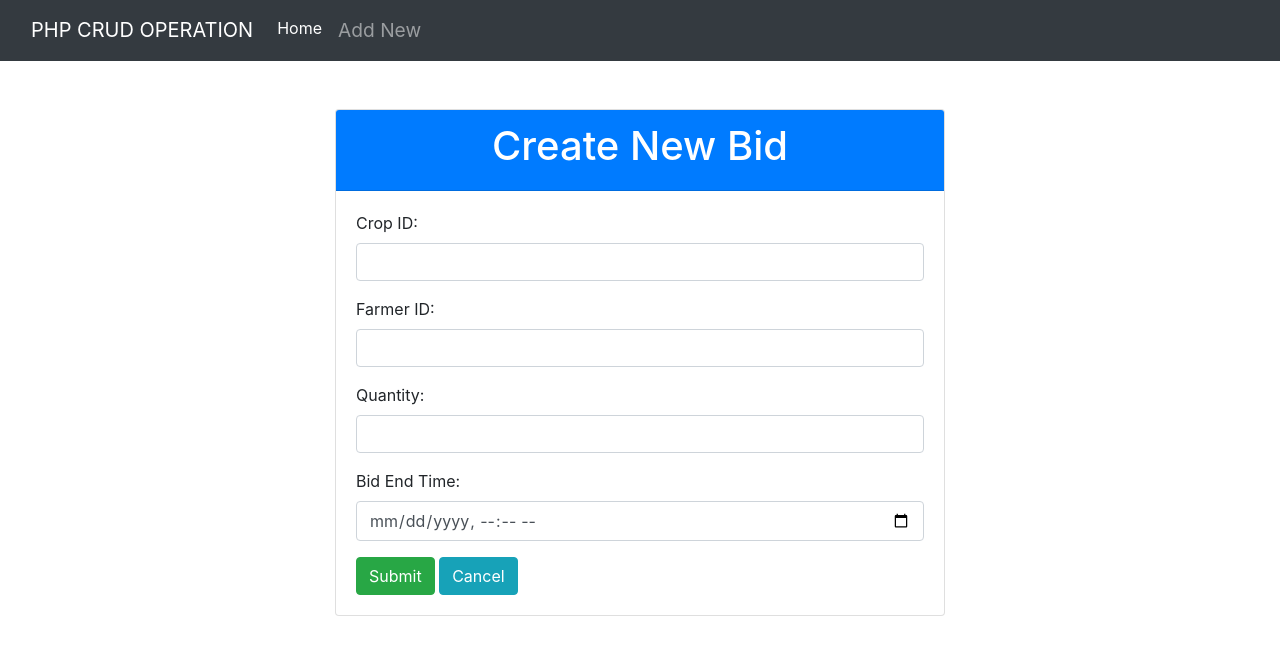
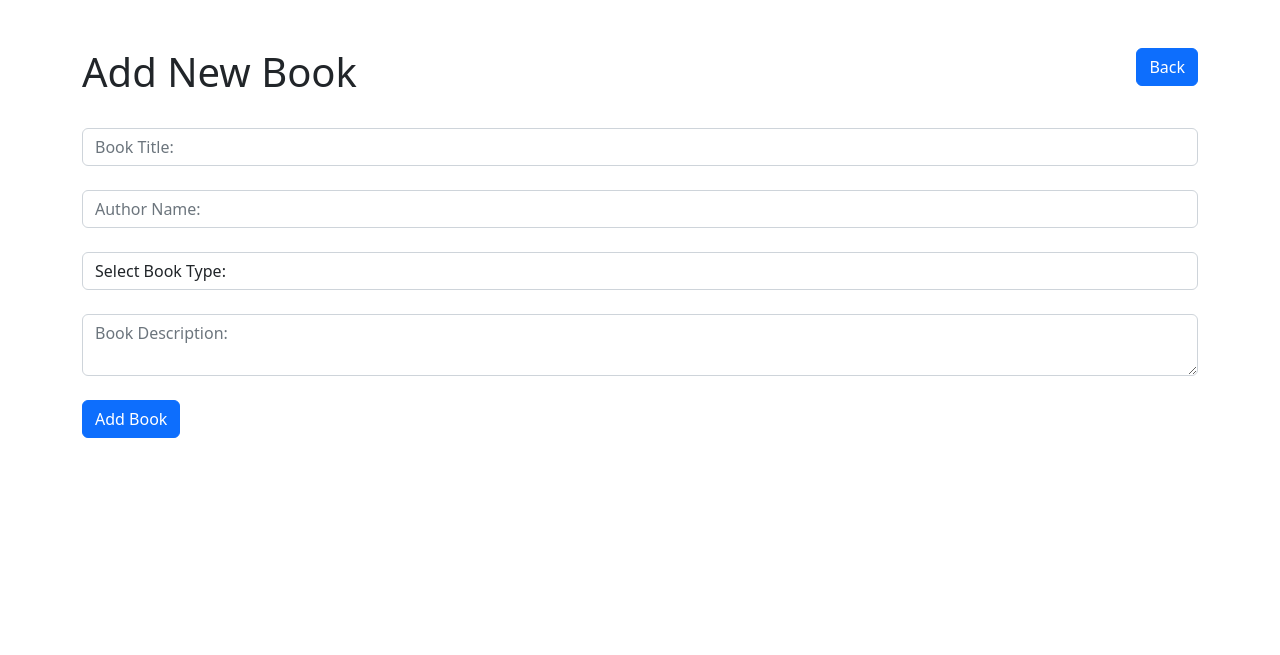
Before and after one commit to nur303/-Market-Information-System-for-Farmers, a PHP site: page /create.php in a window 1280 px wide. Shown: the top 655 px of the page. Run offline with PHP 8.4, Linux system fonts and the light colour scheme; some libraries are stand-ins or nearby versions.

Commit message:
Add files via upload

```diff
--- a/create.php
+++ b/create.php
@@ -1,80 +1,46 @@
-<?php
-    include "connection.php";
-
-    if(isset($_POST['submit'])){
-        // Validate input
-        if(!empty($_POST['crop_id']) && !empty($_POST['farmer_id']) && !empty($_POST['quantity']) && !empty($_POST['bid_end_time'])) {
-            // Use prepared statement to prevent SQL injection
-            $stmt = $conn->prepare("INSERT INTO crud1 (crop_id, farmer_id, quantity, bid_end_time) VALUES (?, ?, ?, ?)");
-            $stmt->bind_param("ssis", $_POST['crop_id'], $_POST['farmer_id'], $_POST['quantity'], $_POST['bid_end_time']);
-
-            if($stmt->execute()) {
-                header("Location: index.php");
-                exit;
-            } else {
-                echo "Error: " . $stmt->error;
-            }
-            $stmt->close();
-        } else {
-            echo "<div class='alert alert-danger'>All fields are required!</div>";
-        }
-    }
-?>
 <!DOCTYPE html>
-<html>
+<html lang="en">
 <head>
-    <title>CRUD - Create</title>
-    <meta name="viewport" content="width=device-width, initial-scale=1">
-    <link rel="stylesheet" href="https://maxcdn.bootstrapcdn.com/bootstrap/4.0.0/css/bootstrap.min.css">
-    <script src="https://ajax.googleapis.com/ajax/libs/jquery/3.3.1/jquery.min.js"></script>
-    <script src="https://cdnjs.cloudflare.com/ajax/libs/popper.js/1.12.9/umd/popper.min.js"></script>
-    <script src="https://maxcdn.bootstrapcdn.com/bootstrap/4.0.0/js/bootstrap.min.js"></script>
+    <meta charset="UTF-8">
+    <meta http-equiv="X-UA-Compatible" content="IE=edge">
+    <meta name="viewport" content="width=device-width, initial-scale=1.0">
+    <link rel="stylesheet" href="https://cdn.jsdelivr.net/npm/bootstrap@5.2.2/dist/css/bootstrap.min.css" integrity="sha384-Zenh87qX5JnK2Jl0vWa8Ck2rdkQ2Bzep5IDxbcnCeuOxjzrPF/et3URy9Bv1WTRi" crossorigin="anonymous">
+    <title>Add New Book</title>
 </head>
 <body>
-    <nav class="navbar navbar-expand-lg navbar-dark bg-dark">
-        <div class="container-fluid">
-            <a class="navbar-brand" href="index.php">PHP CRUD OPERATION</a>
-            <div class="collapse navbar-collapse" id="navbarNav">
-                <ul class="navbar-nav">
-                    <li class="nav-item">
-                        <a class="nav-link active" aria-current="page" href="index.php">Home</a>
-                    </li>
-                    <li class="nav-item">
-                        <a class="nav-link" href="create.php"><span style="font-size:larger;">Add New</span></a>
-                    </li>
-                </ul>
+    <div class="container my-5">
+    <header class="d-flex justify-content-between my-4">
+            <h1>Add New Book</h1>
+            <div>
+            <a href="index.php" class="btn btn-primary">Back</a>
             </div>
-        </div>
-    </nav>
-    <div class="col-lg-6 m-auto">
-        <form method="post">
-            <br><br>
-            <div class="card">
-                <div class="card-header bg-primary">
-                    <h1 class="text-white text-center">Create New Bid</h1>
-                </div>
-                <div class="card-body">
-                    <div class="form-group">
-                        <label>Crop ID:</label>
-                        <input type="text" name="crop_id" class="form-control" required>
-                    </div>
-                    <div class="form-group">
-                        <label>Farmer ID:</label>
-                        <input type="text" name="farmer_id" class="form-control" required>
-                    </div>
-                    <div class="form-group">
-                        <label>Quantity:</label>
-                        <input type="number" name="quantity" class="form-control" required>
-                    </div>
-                    <div class="form-group">
-                        <label>Bid End Time:</label>
-                        <input type="datetime-local" name="bid_end_time" class="form-control" required>
-                    </div>
-                    <button class="btn btn-success" type="submit" name="submit">Submit</button>
-                    <a class="btn btn-info" href="index.php">Cancel</a>
-                </div>
+        </header>
+
+        <form action="process.php" method="post">
+            <div class="form-elemnt my-4">
+                <input type="text" class="form-control" name="title" placeholder="Book Title:">
+            </div>
+            <div class="form-elemnt my-4">
+                <input type="text" class="form-control" name="author" placeholder="Author Name:">
+            </div>
+            <div class="form-elemnt my-4">
+                <select name="type" id="" class="form-control">
+                    <option value="">Select Book Type:</option>
+                    <option value="Adventure">Adventure</option>
+                    <option value="Crime">Crime</option>
+                    <option value="Fantasy">Fantasy</option>
+                    <option value="Horror">Horror</option>
+                </select>
+            </div>
+            <div class="form-element my-4">
+                <textarea name="description" id="" class="form-control" placeholder="Book Description:"></textarea>
+            </div>
+            <div class="form-element my-4">
+                <input type="submit" name="create" value="Add Book" class="btn btn-primary">
             </div>
         </form>
+
+
     </div>
 </body>
 </html>
```
Also changed, not shown: connect.php (added, +10 -0 lines), delete.php (added, +16 -0 lines).
